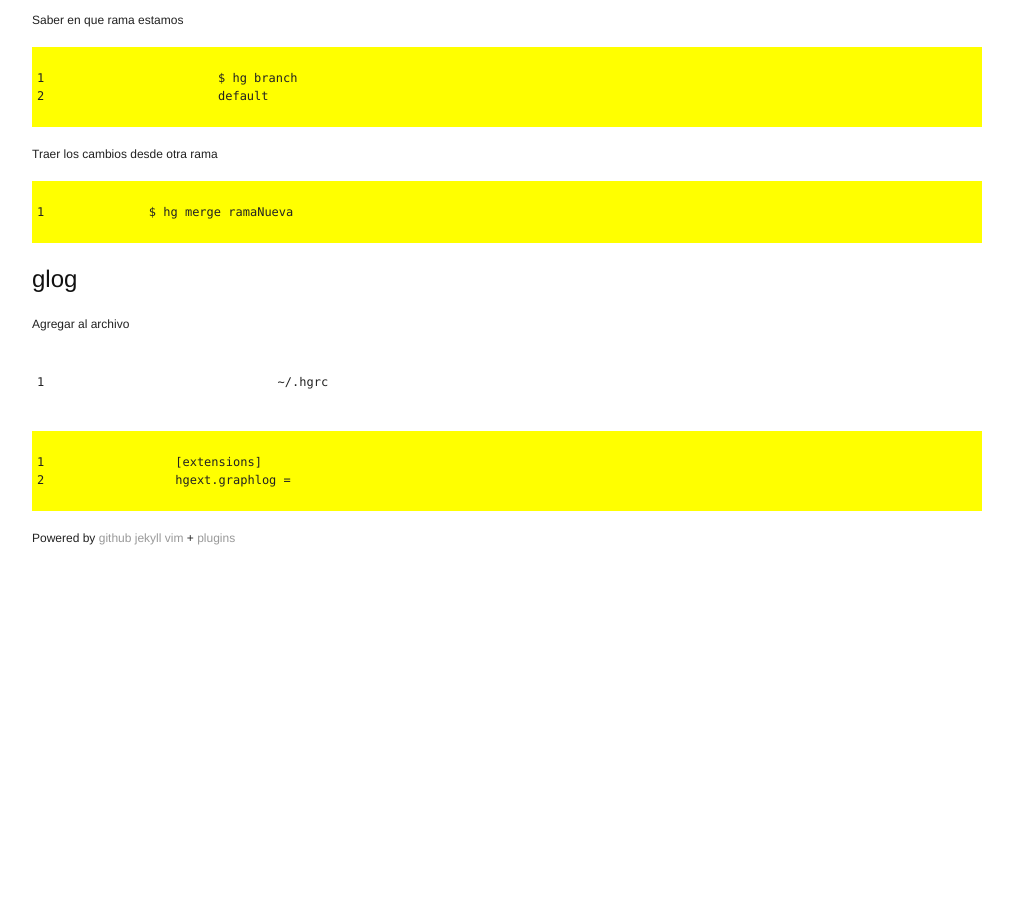
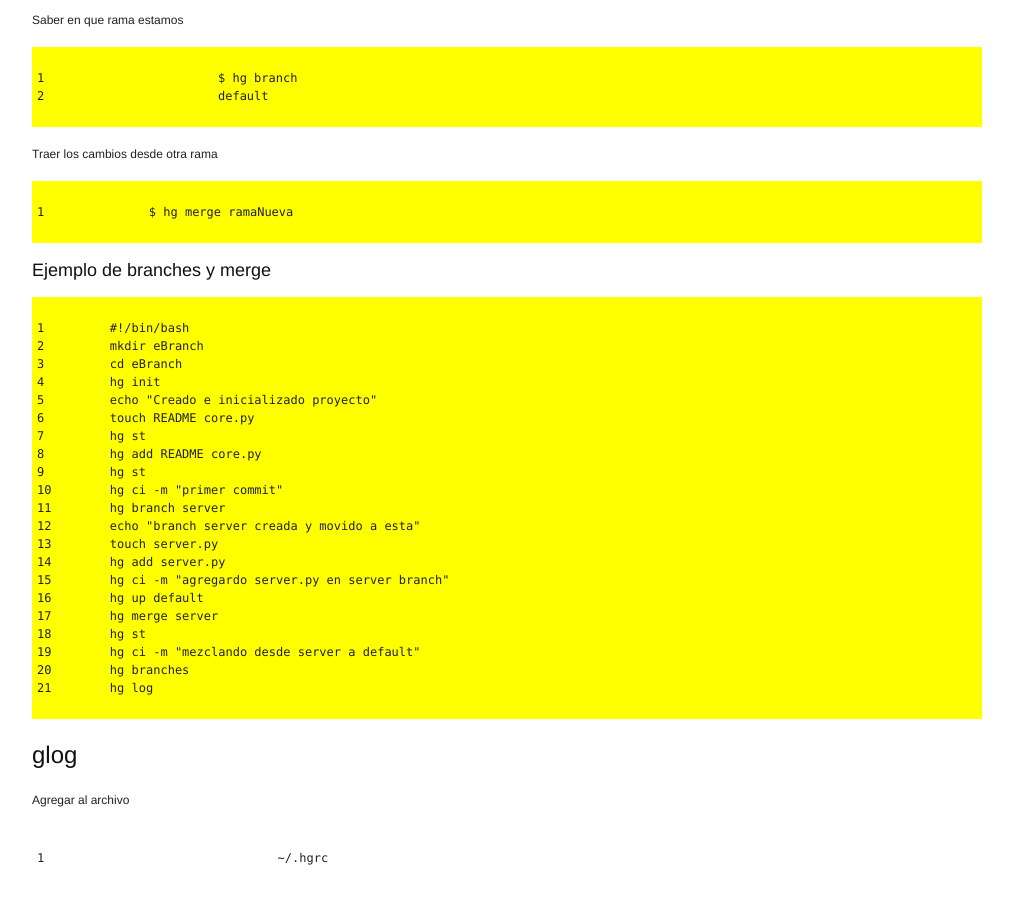
Before and after one commit to juanpabloaj/juanpabloaj.github.com, a Jekyll site: the page built from wiki/mercurial.md, in a window 1280 px wide and 900 px high, scrolled down 2107 px. Shown: the whole window, without its empty margins (133-1146 px from the left). Built offline with Jekyll 4.4.1, drawn with Linux system fonts in a browser that asks for light colours; Markdown is read by kramdown in place of the engine named in the settings; before the commit the page ends 2654 px from its top, so only the background shows below that.

```diff
--- a/wiki/mercurial.md
+++ b/wiki/mercurial.md
@@ -81,6 +81,30 @@ Traer los cambios desde otra rama
 
 	$ hg merge ramaNueva
 
+### Ejemplo de branches y merge
+
+	#!/bin/bash
+	mkdir eBranch
+	cd eBranch
+	hg init
+	echo "Creado e inicializado proyecto"
+	touch README core.py
+	hg st
+	hg add README core.py
+	hg st
+	hg ci -m "primer commit"
+	hg branch server
+	echo "branch server creada y movido a esta"
+	touch server.py
+	hg add server.py
+	hg ci -m "agregardo server.py en server branch"
+	hg up default
+	hg merge server
+	hg st
+	hg ci -m "mezclando desde server a default"
+	hg branches
+	hg log
+
 ## glog
 
 Agregar al archivo `~/.hgrc`
```
Also changed, not shown: wiki/git.md (+13 -5 lines), wiki/vim.md (+14 -9 lines), 1 other file.
